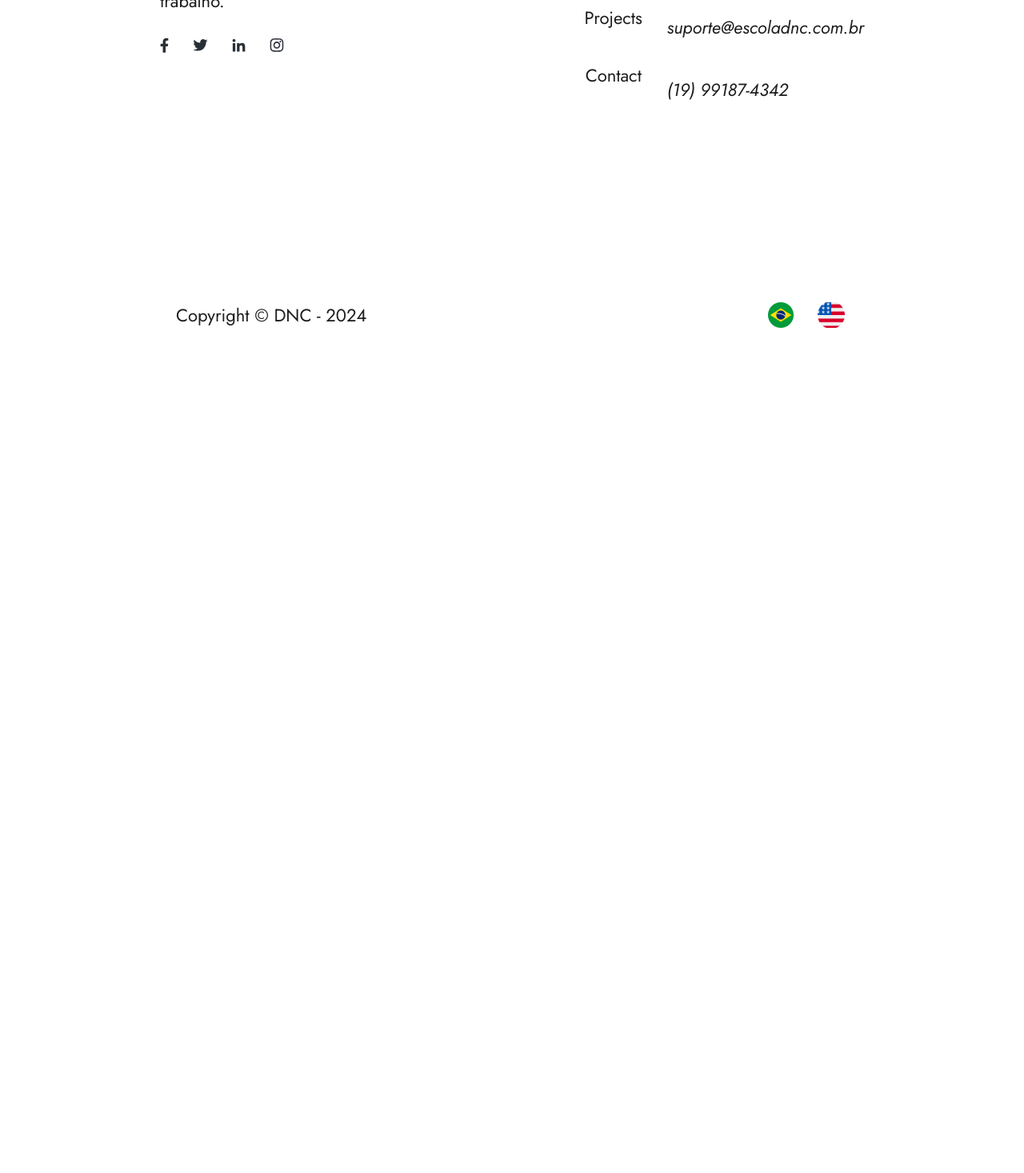
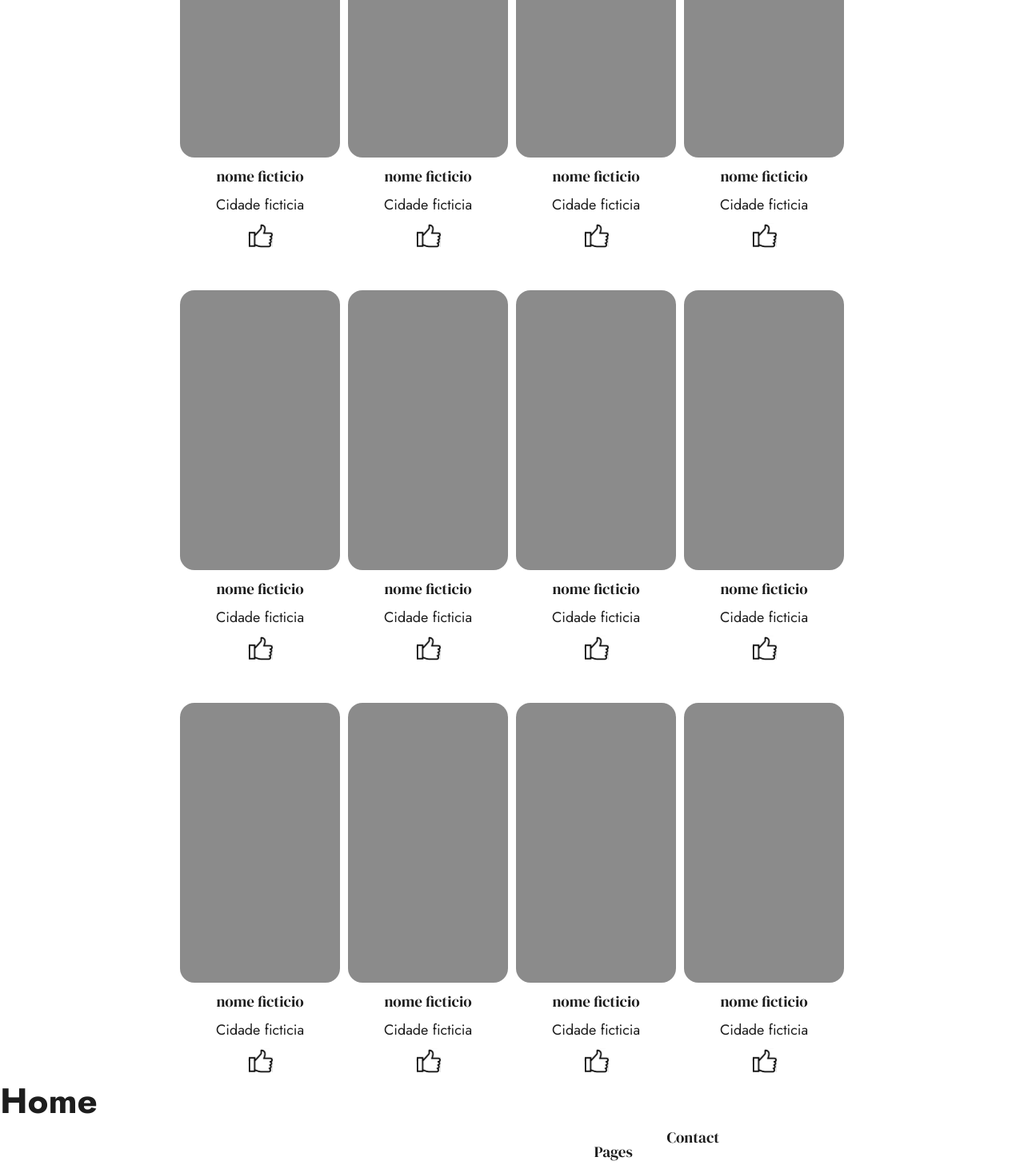
Before and after one commit to hashiraofcode/aprendendoReact, a React (Vite) app in the folder dnc-arq-valmir-neto/: page / in a window 1280 px wide. Shown: the part 1330-2797 px from the top of the page at 80% size. Before the commit the page ends 1760 px from the top, so only its background shows below. Built offline with nearby package versions, Linux system fonts and the light colour scheme.

Commit message:
Terminando component project list

```diff
--- a/dnc-arq-valmir-neto/src/components/ProjectsList/projectList.css
+++ b/dnc-arq-valmir-neto/src/components/ProjectsList/projectList.css
@@ -0,0 +1,39 @@
+
+.section-projects {
+    padding-top: 20dvh;
+    display: flex;
+    justify-content: center;
+    row-gap: 2rem;
+    flex-direction: column;
+}
+
+.section-projects p,
+.section-projects h2 {
+    text-align: center;
+}
+
+.project-grid {
+    gap: 1rem;
+    row-gap: 5rem;
+    margin-top: 4rem;
+    width: 100%;
+}
+
+/* cards */
+.card {
+    row-gap: 1rem;
+    text-align: center;
+}
+
+.exemple-poster {
+    background-color: #8b8b8b;
+    min-height: 35rem;
+    min-width: 20rem;
+    border-radius: 1.8rem;
+}
+
+.card button {
+    border: none;
+    background: none;
+    cursor: pointer;
+}
--- a/dnc-arq-valmir-neto/src/components/ProjectsList/projectList.jsx
+++ b/dnc-arq-valmir-neto/src/components/ProjectsList/projectList.jsx
@@ -6,16 +6,106 @@ import like from '../../assets/like.svg'
 function ProjectList() {
     return (
         <div className="container">
-            <div className="project-grid">
-                <h2>Follow Our Projects</h2>
-                <p>It is a long established fact that a reader will be distracted by the of readable <br/> content of page  lookings at its layouts  points.</p>
-                <div className="card">
-                   <div className="exemple-poster"></div>
-                    <h3>nome ficticio</h3>
-                    <p>Cidade ficticia</p>
-                    <button aria-label='liked button'>
-                        <img src={like} alt='like button' />
-                    </button>
+            <div className="section-projects flex-container jc-center">
+                <h2 className='font-other-titles align-center'>Follow Our Projects</h2>
+                <p className='font-text align-center'>It is a long established fact that a reader will be distracted by the of readable <br /> content of page  lookings at its layouts  points.</p>
+                <div className="project-grid flex-container jc-center flex-align-center flex-wrap">
+                    <div className="card flex-container flex-direction">
+                        <div className="exemple-poster"></div>
+                        <h3 className='small-titles'>nome ficticio</h3>
+                        <p className='font-text'>Cidade ficticia</p>
+                        <button aria-label='liked button'>
+                            <img src={like} alt='like button' />
+                        </button>
+                    </div>
+                    <div className="card flex-container flex-direction">
+                        <div className="exemple-poster"></div>
+                        <h3 className='small-titles'>nome ficticio</h3>
+                        <p className='font-text'>Cidade ficticia</p>
+                        <button aria-label='liked button'>
+                            <img src={like} alt='like button' />
+                        </button>
+                    </div>
+                    <div className="card flex-container flex-direction">
+                        <div className="exemple-poster"></div>
+                        <h3 className='small-titles'>nome ficticio</h3>
+                        <p className='font-text'>Cidade ficticia</p>
+                        <button aria-label='liked button'>
+                            <img src={like} alt='like button' />
+                        </button>
+                    </div>
+                    <div className="card flex-container flex-direction">
+                        <div className="exemple-poster"></div>
+                        <h3 className='small-titles'>nome ficticio</h3>
+                        <p className='font-text'>Cidade ficticia</p>
+                        <button aria-label='liked button'>
+                            <img src={like} alt='like button' />
+                        </button>
+                    </div>
+                    <div className="card flex-container flex-direction">
+                        <div className="exemple-poster"></div>
+                        <h3 className='small-titles'>nome ficticio</h3>
+                        <p className='font-text'>Cidade ficticia</p>
+                        <button aria-label='liked button'>
+                            <img src={like} alt='like button' />
+                        </button>
+                    </div>
+                    <div className="card flex-container flex-direction">
+                        <div className="exemple-poster"></div>
+                        <h3 className='small-titles'>nome ficticio</h3>
+                        <p className='font-text'>Cidade ficticia</p>
+                        <button aria-label='liked button'>
+                            <img src={like} alt='like button' />
+                        </button>
+                    </div>
+                    <div className="card flex-container flex-direction">
+                        <div className="exemple-poster"></div>
+                        <h3 className='small-titles'>nome ficticio</h3>
+                        <p className='font-text'>Cidade ficticia</p>
+                        <button aria-label='liked button'>
+                            <img src={like} alt='like button' />
+                        </button>
+                    </div>
+                    <div className="card flex-container flex-direction">
+                        <div className="exemple-poster"></div>
+                        <h3 className='small-titles'>nome ficticio</h3>
+                        <p className='font-text'>Cidade ficticia</p>
+                        <button aria-label='liked button'>
+                            <img src={like} alt='like button' />
+                        </button>
+                    </div>
+                    <div className="card flex-container flex-direction">
+                        <div className="exemple-poster"></div>
+                        <h3 className='small-titles'>nome ficticio</h3>
+                        <p className='font-text'>Cidade ficticia</p>
+                        <button aria-label='liked button'>
+                            <img src={like} alt='like button' />
+                        </button>
+                    </div>
+                    <div className="card flex-container flex-direction">
+                        <div className="exemple-poster"></div>
+                        <h3 className='small-titles'>nome ficticio</h3>
+                        <p className='font-text'>Cidade ficticia</p>
+                        <button aria-label='liked button'>
+                            <img src={like} alt='like button' />
+                        </button>
+                    </div>
+                    <div className="card flex-container flex-direction">
+                        <div className="exemple-poster"></div>
+                        <h3 className='small-titles'>nome ficticio</h3>
+                        <p className='font-text'>Cidade ficticia</p>
+                        <button aria-label='liked button'>
+                            <img src={like} alt='like button' />
+                        </button>
+                    </div>
+                    <div className="card flex-container flex-direction">
+                        <div className="exemple-poster"></div>
+                        <h3 className='small-titles'>nome ficticio</h3>
+                        <p className='font-text'>Cidade ficticia</p>
+                        <button aria-label='liked button'>
+                            <img src={like} alt='like button' />
+                        </button>
+                    </div>
                 </div>
             </div>
         </div>
--- a/dnc-arq-valmir-neto/src/main.css
+++ b/dnc-arq-valmir-neto/src/main.css
@@ -71,8 +71,8 @@ ol,ul {
 }
 
 .font-text {
-  font-size: clamp(1.4rem, 3vw, 2.2rem);
-  font-family: "DM Serif Display", serif;
+  font-size: clamp(1.4rem, 3vw, 1.8rem);
+  font-family: "Jost", serif;
 }
 
 .small-titles {
@@ -165,7 +165,7 @@ ol,ul {
 .max-width-30rem {
   max-width: 30rem;
 }
-@media (max-width: 768px) {
+@media (max-width: 1024px) {
   .container {
     width: 90%;
     padding: 0;
```
